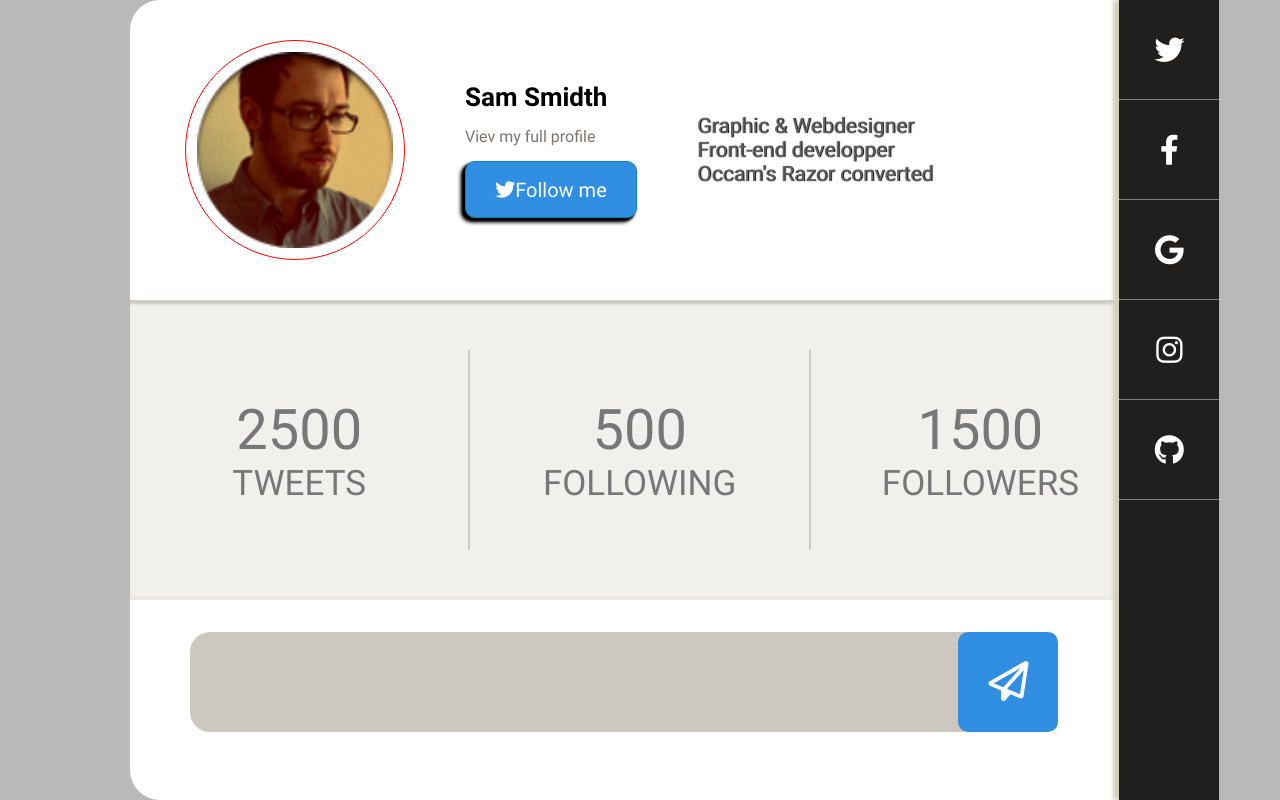
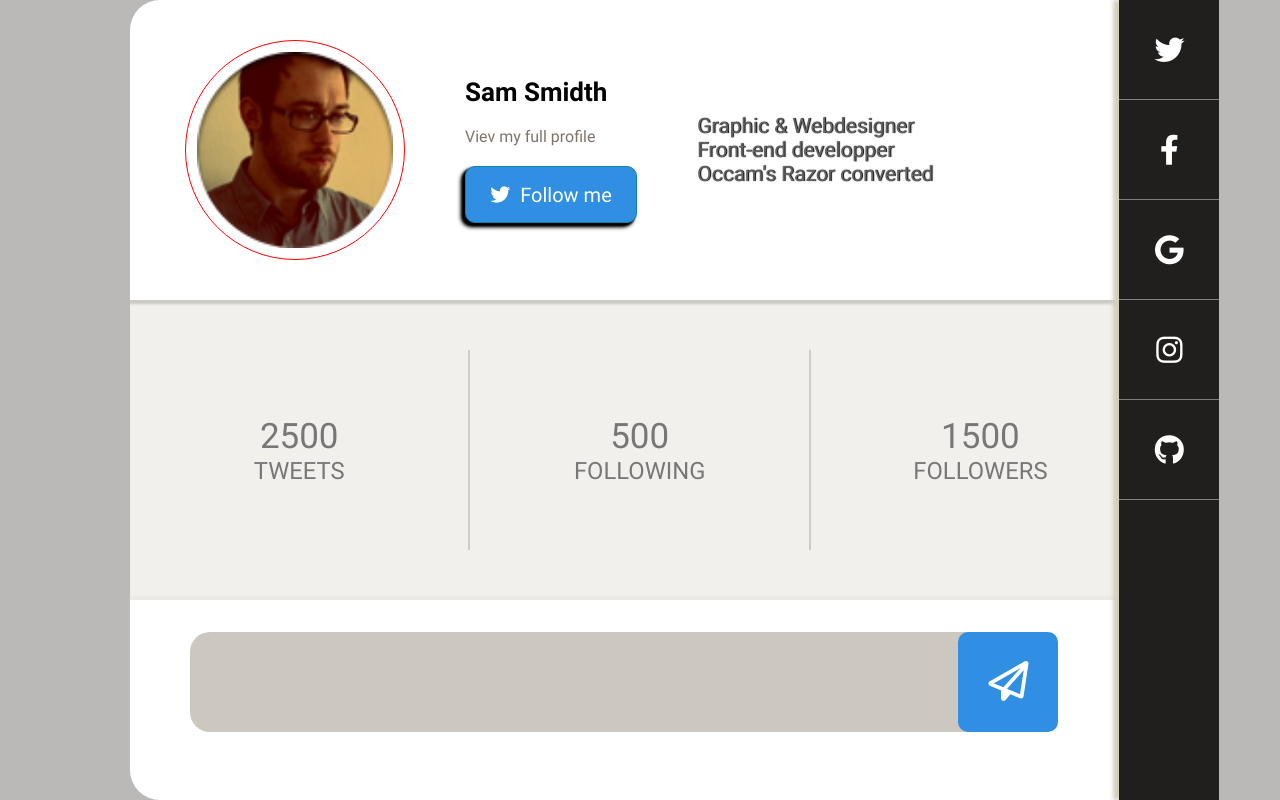
Before and after one commit to Vsevolodusk/User-Card-Home-Work, a plain HTML site: page Index.html in a window 1280 px wide. Drawn offline with Linux system fonts and the light colour scheme.

Commit message:
Corrected gap & followers fz

```diff
--- a/css/style.css
+++ b/css/style.css
@@ -40,14 +40,13 @@ body {
 .user_information {
   display: flex;
   flex-direction: column;
-  gap: 15px;
+  gap: 20px;
 }
 .follow_button {
   height: 57px;
   width: 172px;
   background-color: #308fe3;
   border-radius: 10px;
-  gap: 10px;
   font-size: 20px;
   border: 1px solid #0f84ab;
   box-shadow: -2px 2px 2px #000, -3px 3px 3px#000, -4px 4px 4px #000;
@@ -64,6 +63,7 @@ body {
   align-items: center;
   justify-content: center;
   color: #fff;
+  gap:10px;
 }
 .user_name {
   font-size: 26px;
@@ -101,10 +101,10 @@ body {
   border: none;
 }
 .profile_statistic_numbers {
-  font-size: 4rem;
+  font-size: 2.5rem;
 }
 .number_description {
-  font-size: 2.5rem;
+  font-size: 1.7rem;
   text-transform: uppercase;
 }
 /* ================================= Comment Container =============================*/
```
